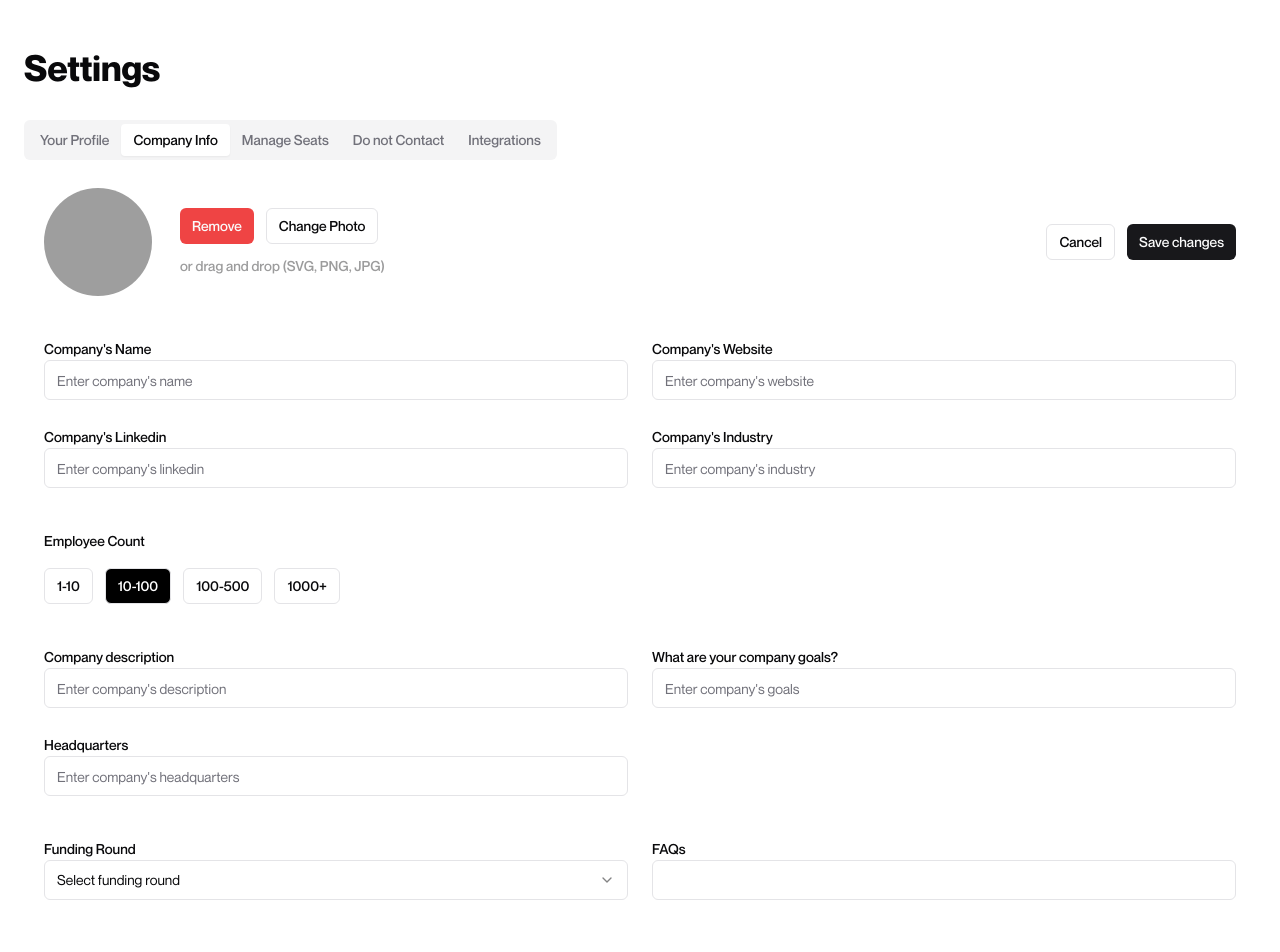
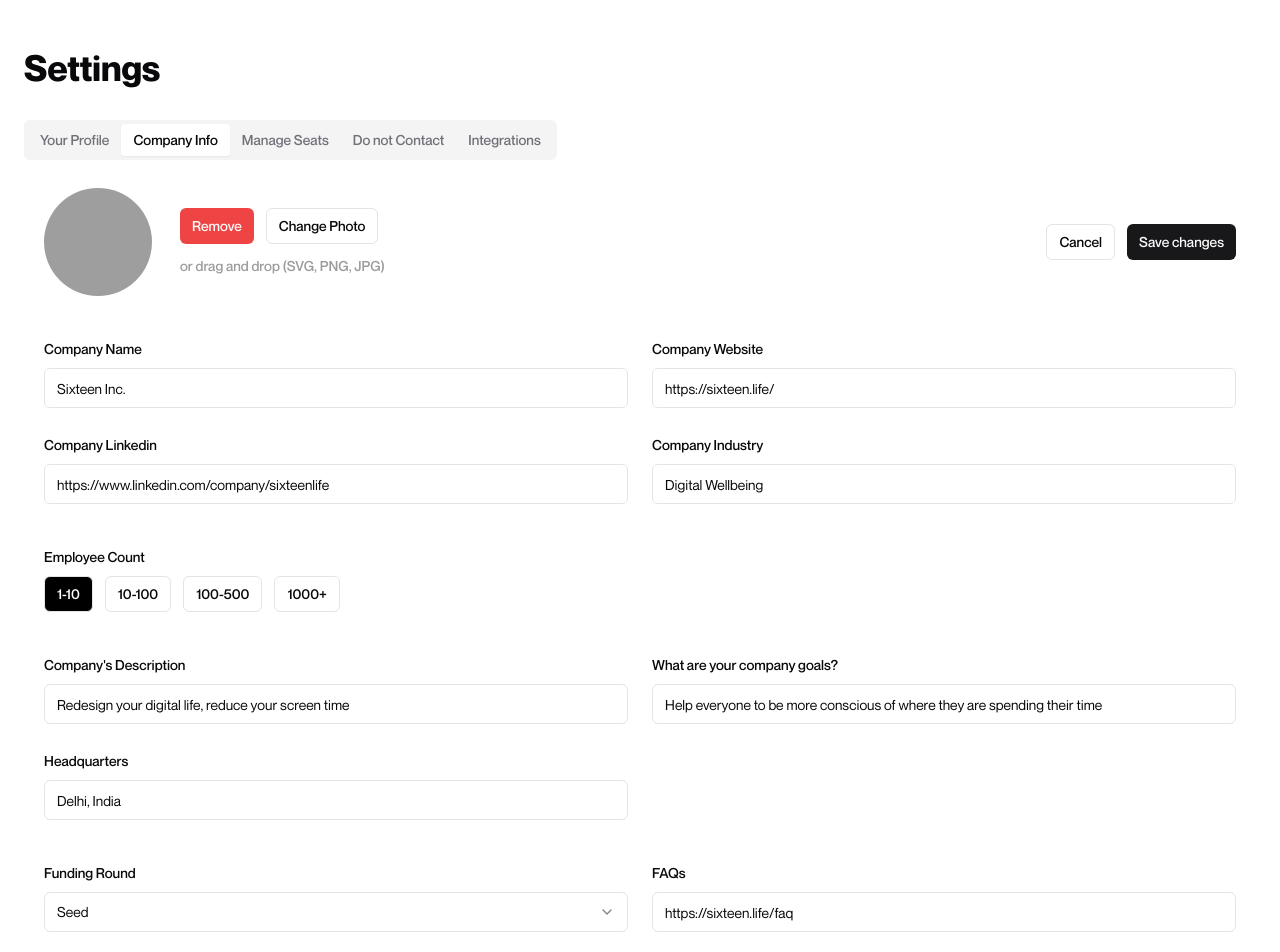
Before and after one commit to Morkachukzy/valley-test, a Next.js app: page /settings in a window 1280 px wide. Shown: the top 952 px of the page. Built offline with nearby package versions, Linux system fonts and the light colour scheme; grey boxes are pictures that could not be loaded.

Commit message:
feat: add form validation

```diff
--- /dev/null
+++ b/app/settings/mocks/index.ts
@@ -0,0 +1,13 @@
+export const currentCompanyDetails = {
+  name: "Sixteen Inc.",
+  website: "https://sixteen.life/",
+  linkedin: "https://www.linkedin.com/company/sixteenlife",
+  industry: "Digital Wellbeing",
+  employeeCount: "1-10",
+  description: "Redesign your digital life, reduce your screen time",
+  goals:
+    "Help everyone to be more conscious of where they are spending their time",
+  headquarters: "Delhi, India",
+  fundingRound: "seed",
+  faqs: "https://sixteen.life/faq",
+} as const;
--- a/app/settings/schema/index.ts
+++ b/app/settings/schema/index.ts
@@ -9,6 +9,6 @@
   description: z.string(),
   goals: z.string(),
   headquarters: z.string(),
-  seed: z.string(),
-  faqs: z.string().url("FAQs url must be a valid URL"),,
+  fundingRound: z.string(),
+  faqs: z.string().url("FAQs url must be a valid URL"),
 });
--- a/app/settings/views/company-info/index.tsx
+++ b/app/settings/views/company-info/index.tsx
@@ -1,6 +1,8 @@
 "use client";
 
 /* eslint-disable react/no-unescaped-entities */
+import { useForm, type SubmitHandler } from "react-hook-form";
+import { zodResolver } from "@hookform/resolvers/zod";
 import { Input } from "@/components/ui/input";
 import { Label } from "@/components/ui/label";
 import {
@@ -10,16 +12,32 @@
   SelectTrigger,
   SelectValue,
 } from "@/components/ui/select";
+import {
+  Form,
+  FormControl,
+  FormDescription,
+  FormField,
+  FormItem,
+  FormLabel,
+  FormMessage,
+} from "@/components/ui/form";
 import { UpdateAvatar } from "./update-avatar";
 import { Button } from "@/components/ui/button";
 import { nanoid } from "nanoid";
 import { CustomRadioGroup } from "@/components/custom-radio-group";
+import { CompanySettingsFormSchema } from "@/app/settings/schema";
+import { currentCompanyDetails } from "@/app/settings/mocks";
 
 const fundingRounds = [
   {
     id: nanoid(),
     label: "Pre-seed",
     value: "pre-seed",
+  },
+  {
+    id: nanoid(),
+    label: "Seed",
+    value: "seed",
   },
   {
     id: nanoid(),
@@ -63,12 +81,29 @@
 ];
 
 export const DashboardCompanyInfoSettings = () => {
+  const form = useForm({
+    mode: "onTouched",
+    defaultValues: currentCompanyDetails,
+    resolver: zodResolver(CompanySettingsFormSchema),
+  });
+
+  const {
+    control,
+    register,
+    handleSubmit,
+    formState: { errors },
+  } = form;
   return (
+    <Form {...form}>
       <div className="space-y-10">
         <section className="flex flex-col-reverse justify-between gap-7 md:flex-row md:items-center md:gap-3">
           <UpdateAvatar />
           <div className="flex w-full items-center gap-3 md:w-fit">
-          <Button className="flex-1 md:flex-none " size="sm" variant="outline">
+            <Button
+              className="flex-1 md:flex-none "
+              size="sm"
+              variant="outline"
+            >
               Cancel
             </Button>
             <Button className="flex-1 md:flex-none" size="sm">
@@ -78,80 +113,187 @@
         </section>
         <section className="grid w-full gap-x-6 gap-y-6 md:grid-cols-2">
           <div className="">
-          <Label htmlFor="company-name">Company's Name</Label>
+            <FormField
+              control={control}
+              name="name"
+              render={({ field }) => (
+                <FormItem>
+                  <FormLabel>Company Name</FormLabel>
+                  <FormControl>
                     <Input
                       id="company-name"
                       type="text"
                       placeholder="Enter company's name"
+                      {...field}
+                    />
+                  </FormControl>
+                  <FormMessage />
+                </FormItem>
+              )}
             />
           </div>
           <div className="">
-          <Label htmlFor="company-website">Company's Website</Label>
+            <FormField
+              control={control}
+              name="website"
+              render={({ field }) => (
+                <FormItem>
+                  <FormLabel>Company Website</FormLabel>
+                  <FormControl>
                     <Input
-            id="company-name"
+                      id="company-website"
                       type="text"
                       placeholder="Enter company's website"
+                      {...field}
+                    />
+                  </FormControl>
+                  <FormMessage />
+                </FormItem>
+              )}
             />
           </div>
           <div className="">
-          <Label htmlFor="company-linkedin">Company's Linkedin</Label>
+            <FormField
+              control={control}
+              name="linkedin"
+              render={({ field }) => (
+                <FormItem>
+                  <FormLabel>Company Linkedin</FormLabel>
+                  <FormControl>
                     <Input
-            id="company-name"
+                      id="company-linkedin"
                       type="text"
                       placeholder="Enter company's linkedin"
+                      {...field}
+                    />
+                  </FormControl>
+                  <FormMessage />
+                </FormItem>
+              )}
             />
           </div>
           <div className="">
-          <Label htmlFor="company-industry">Company's Industry</Label>
+            <FormField
+              control={control}
+              name="industry"
+              render={({ field }) => (
+                <FormItem>
+                  <FormLabel>Company Industry</FormLabel>
+                  <FormControl>
                     <Input
-            id="company-name"
+                      id="company-industry"
                       type="text"
                       placeholder="Enter company's industry"
+                      {...field}
+                    />
+                  </FormControl>
+                  <FormMessage />
+                </FormItem>
+              )}
             />
           </div>
         </section>
 
         <section className="">
           <div className="space-y-4">
-          <Label htmlFor="employee-count">Employee Count</Label>
+            <FormField
+              control={control}
+              name="employeeCount"
+              render={({ field }) => (
+                <FormItem>
+                  <FormLabel>Employee Count</FormLabel>
+                  <FormControl>
                     <CustomRadioGroup
                       options={employeeCountOptions}
-            value="10-100"
-            onChange={(v) => {}}
+                      onChange={field.onChange}
+                      value={field.value}
+                      defaultValue={field.value}
                     />
-        </div>
-      </section>
-      <section className="grid w-full gap-x-6 gap-y-6 md:grid-cols-2">
-        <div className="">
-          <Label htmlFor="company-description">Company description</Label>
-          <Input
-            id="company-description"
-            type="text"
-            placeholder="Enter company's description"
-          />
-        </div>
-        <div className="">
-          <Label htmlFor="company-goals">What are your company goals?</Label>
-          <Input
-            id="company-goals"
-            type="text"
-            placeholder="Enter company's goals"
-          />
-        </div>
-        <div className="">
-          <Label htmlFor="company-headquarters">Headquarters</Label>
-          <Input
-            id="company-headquarters"
-            type="text"
-            placeholder="Enter company's headquarters"
+                  </FormControl>
+                  <FormMessage />
+                </FormItem>
+              )}
             />
           </div>
         </section>
 
         <section className="grid w-full gap-x-6 gap-y-6 md:grid-cols-2">
           <div className="">
-          <Label htmlFor="funding-round">Funding Round</Label>
-          <Select>
+            <FormField
+              control={control}
+              name="description"
+              render={({ field }) => (
+                <FormItem>
+                  <FormLabel>Company's Description</FormLabel>
+                  <FormControl>
+                    <Input
+                      id="description"
+                      type="text"
+                      placeholder="Enter company's description"
+                      {...field}
+                    />
+                  </FormControl>
+                  <FormMessage />
+                </FormItem>
+              )}
+            />
+          </div>
+          <div className="">
+            <FormField
+              control={control}
+              name="goals"
+              render={({ field }) => (
+                <FormItem>
+                  <FormLabel>What are your company goals?</FormLabel>
+                  <FormControl>
+                    <Input
+                      id="goals"
+                      type="text"
+                      placeholder="Enter company's goal"
+                      {...field}
+                    />
+                  </FormControl>
+                  <FormMessage />
+                </FormItem>
+              )}
+            />
+          </div>
+          <div className="">
+            <FormField
+              control={control}
+              name="headquarters"
+              render={({ field }) => (
+                <FormItem>
+                  <FormLabel>Headquarters</FormLabel>
+                  <FormControl>
+                    <Input
+                      id="headquarters"
+                      type="text"
+                      placeholder="Enter company's headquarters"
+                      {...field}
+                    />
+                  </FormControl>
+                  <FormMessage />
+                </FormItem>
+              )}
+            />
+          </div>
+        </section>
+
+        <section className="grid w-full gap-x-6 gap-y-6 md:grid-cols-2">
+          <div className="">
+            <FormField
+              control={control}
+              name="fundingRound"
+              render={({ field }) => (
+                <FormItem>
+                  <FormLabel>Funding Round</FormLabel>
+                  <FormControl>
+                    <Select
+                      onValueChange={field.onChange}
+                      value={field.value}
+                      defaultValue={field.value}
+                    >
                       <SelectTrigger id="funding-round">
                         <SelectValue placeholder="Select funding round" />
                       </SelectTrigger>
@@ -163,12 +305,34 @@
                         ))}
                       </SelectContent>
                     </Select>
+                  </FormControl>
+                  <FormMessage />
+                </FormItem>
+              )}
+            />
           </div>
           <div className="">
-          <Label htmlFor="faqs">FAQs</Label>
-          <Input id="faqs" type="text" />
+            <FormField
+              control={control}
+              name="faqs"
+              render={({ field }) => (
+                <FormItem>
+                  <FormLabel>FAQs</FormLabel>
+                  <FormControl>
+                    <Input
+                      id="faqs"
+                      type="text"
+                      placeholder="Enter FAQs url"
+                      {...field}
+                    />
+                  </FormControl>
+                  <FormMessage />
+                </FormItem>
+              )}
+            />
           </div>
         </section>
       </div>
+    </Form>
   );
 };
--- a/components/custom-radio-group.tsx
+++ b/components/custom-radio-group.tsx
@@ -12,19 +12,22 @@
 type CustomRadioGroupProps = Readonly<{
   options: CustomRadioGroupOption[];
   value: string;
+  defaultValue: string;
   onChange: (value: string) => void;
 }>;
 
 export const CustomRadioGroup = ({
   options,
   value,
+  defaultValue,
   onChange,
 }: CustomRadioGroupProps) => {
   return (
     <RadioGroupPrimitive.Root
       className="flex items-center gap-3"
       onValueChange={onChange}
-      defaultValue={value}
+      value={value}
+      defaultValue={defaultValue}
     >
       {options.map((option) => (
         <RadioGroupPrimitive.Item
--- /dev/null
+++ b/components/ui/form.tsx
@@ -0,0 +1,177 @@
+import * as React from "react";
+import * as LabelPrimitive from "@radix-ui/react-label";
+import { Slot } from "@radix-ui/react-slot";
+import {
+  Controller,
+  ControllerProps,
+  FieldPath,
+  FieldValues,
+  FormProvider,
+  useFormContext,
+} from "react-hook-form";
+
+import { cn } from "@/lib/utils";
+import { Label } from "@/components/ui/label";
+
+const Form = FormProvider;
+
+type FormFieldContextValue<
+  TFieldValues extends FieldValues = FieldValues,
+  TName extends FieldPath<TFieldValues> = FieldPath<TFieldValues>,
+> = {
+  name: TName;
+};
+
+const FormFieldContext = React.createContext<FormFieldContextValue>(
+  {} as FormFieldContextValue,
+);
+
+const FormField = <
+  TFieldValues extends FieldValues = FieldValues,
+  TName extends FieldPath<TFieldValues> = FieldPath<TFieldValues>,
+>({
+  ...props
+}: ControllerProps<TFieldValues, TName>) => {
+  return (
+    <FormFieldContext.Provider value={{ name: props.name }}>
+      <Controller {...props} />
+    </FormFieldContext.Provider>
+  );
+};
+
+const useFormField = () => {
+  const fieldContext = React.useContext(FormFieldContext);
+  const itemContext = React.useContext(FormItemContext);
+  const { getFieldState, formState } = useFormContext();
+
+  const fieldState = getFieldState(fieldContext.name, formState);
+
+  if (!fieldContext) {
+    throw new Error("useFormField should be used within <FormField>");
+  }
+
+  const { id } = itemContext;
+
+  return {
+    id,
+    name: fieldContext.name,
+    formItemId: `${id}-form-item`,
+    formDescriptionId: `${id}-form-item-description`,
+    formMessageId: `${id}-form-item-message`,
+    ...fieldState,
+  };
+};
+
+type FormItemContextValue = {
+  id: string;
+};
+
+const FormItemContext = React.createContext<FormItemContextValue>(
+  {} as FormItemContextValue,
+);
+
+const FormItem = React.forwardRef<
+  HTMLDivElement,
+  React.HTMLAttributes<HTMLDivElement>
+>(({ className, ...props }, ref) => {
+  const id = React.useId();
+
+  return (
+    <FormItemContext.Provider value={{ id }}>
+      <div ref={ref} className={cn("space-y-2", className)} {...props} />
+    </FormItemContext.Provider>
+  );
+});
+FormItem.displayName = "FormItem";
+
+const FormLabel = React.forwardRef<
+  React.ElementRef<typeof LabelPrimitive.Root>,
+  React.ComponentPropsWithoutRef<typeof LabelPrimitive.Root>
+>(({ className, ...props }, ref) => {
+  const { error, formItemId } = useFormField();
+
+  return (
+    <Label
+      ref={ref}
+      className={cn(error && "text-destructive", className)}
+      htmlFor={formItemId}
+      {...props}
+    />
+  );
+});
+FormLabel.displayName = "FormLabel";
+
+const FormControl = React.forwardRef<
+  React.ElementRef<typeof Slot>,
+  React.ComponentPropsWithoutRef<typeof Slot>
+>(({ ...props }, ref) => {
+  const { error, formItemId, formDescriptionId, formMessageId } =
+    useFormField();
+
+  return (
+    <Slot
+      ref={ref}
+      id={formItemId}
+      aria-describedby={
+        !error
+          ? `${formDescriptionId}`
+          : `${formDescriptionId} ${formMessageId}`
+      }
+      aria-invalid={!!error}
+      {...props}
+    />
+  );
+});
+FormControl.displayName = "FormControl";
+
+const FormDescription = React.forwardRef<
+  HTMLParagraphElement,
+  React.HTMLAttributes<HTMLParagraphElement>
+>(({ className, ...props }, ref) => {
+  const { formDescriptionId } = useFormField();
+
+  return (
+    <p
+      ref={ref}
+      id={formDescriptionId}
+      className={cn("text-sm text-muted-foreground", className)}
+      {...props}
+    />
+  );
+});
+FormDescription.displayName = "FormDescription";
+
+const FormMessage = React.forwardRef<
+  HTMLParagraphElement,
+  React.HTMLAttributes<HTMLParagraphElement>
+>(({ className, children, ...props }, ref) => {
+  const { error, formMessageId } = useFormField();
+  const body = error ? String(error?.message) : children;
+
+  if (!body) {
+    return null;
+  }
+
+  return (
+    <p
+      ref={ref}
+      id={formMessageId}
+      className={cn("text-sm font-medium text-destructive", className)}
+      {...props}
+    >
+      {body}
+    </p>
+  );
+});
+FormMessage.displayName = "FormMessage";
+
+export {
+  useFormField,
+  Form,
+  FormItem,
+  FormLabel,
+  FormControl,
+  FormDescription,
+  FormMessage,
+  FormField,
+};
--- a/package.json
+++ b/package.json
@@ -9,6 +9,7 @@
     "lint": "next lint"
   },
   "dependencies": {
+    "@hookform/resolvers": "^3.3.4",
     "@radix-ui/react-avatar": "^1.0.4",
     "@radix-ui/react-label": "^2.0.2",
     "@radix-ui/react-radio-group": "^1.1.3",
```
Also changed, not shown: 1 other file (tests, documents, lock files or other folders). Lines whose indentation alone changed are shown as unchanged.
